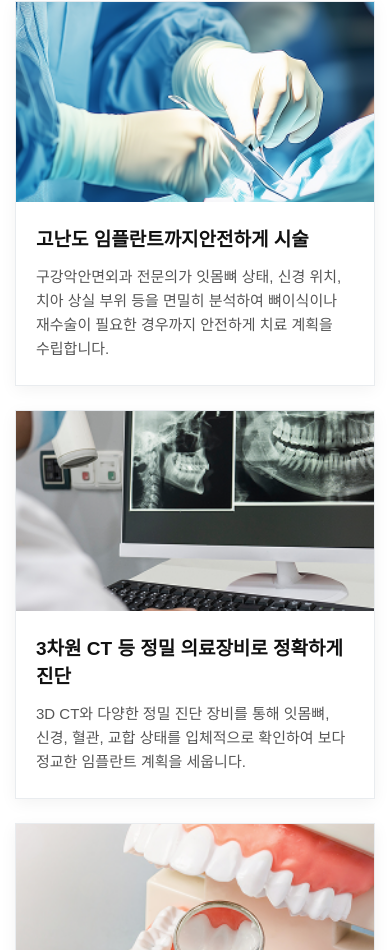
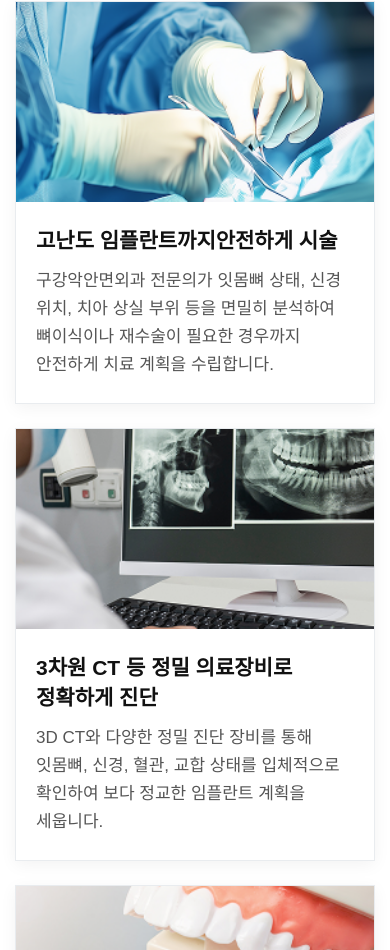
Before and after one commit to ctadamteam/jain_dental2, a website: page index_fixed.html in a window 390 px wide. Shown: the part 6314-7264 px from the top of the page. Drawn offline with Linux system fonts and the light colour scheme; a web font is replaced by a local one.

Commit message:
Set Section 4 Implant feature card title to 21px without forced br and content to 17px on mobile

```diff
--- a/css/style.css
+++ b/css/style.css
@@ -2459,3 +2459,30 @@
         margin-bottom: 4px !important;
     }
 }
+
+
+/* ==========================================================================
+   DIRECTIVE: IMPLANT FEATURE CARDS TITLE 21PX (NO FORCED BR) & CONTENT 17PX
+   ========================================================================== */
+
+@media screen and (max-width: 768px) {
+    .ig-text h4 {
+        font-size: 21px !important; /* Updated card title font size to 21px */
+        line-height: 1.4 !important;
+        margin-top: 0 !important;
+        margin-bottom: 12px !important;
+        word-break: keep-all !important;
+    }
+
+    .ig-text h4 br {
+        display: none !important; /* Hide forced line breaks inside card titles */
+    }
+
+    .ig-text p {
+        font-size: 17px !important; /* Updated card content font size to 17px */
+        line-height: 1.65 !important;
+        color: #555555 !important;
+        margin-bottom: 0 !important;
+        word-break: keep-all !important;
+    }
+}
```
Also changed, not shown: index.html (+1 -1 lines).
